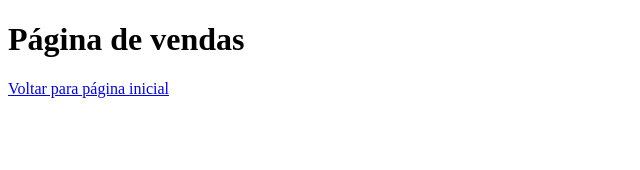
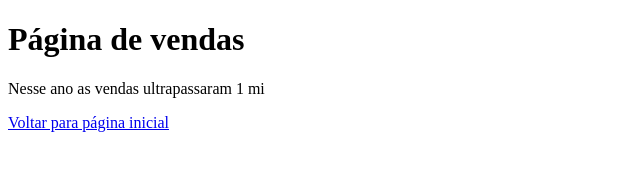
Before and after one commit to davipaludetto/github-class, a plain HTML site: page vendas.html in a window 1280 px wide. Shown: the whole page, without its empty margins (0-640 px from the left). Drawn offline with Linux system fonts and the light colour scheme.

Commit message:
Update vendas.html

```diff
--- a/vendas.html
+++ b/vendas.html
@@ -7,6 +7,7 @@
 </head>
 <body>
     <h1>Página de vendas</h1>
+    <p>Nesse ano as vendas ultrapassaram 1 mi</p>
     <a href="index.html">Voltar para página inicial</a>
 </body>
 </html>
```
